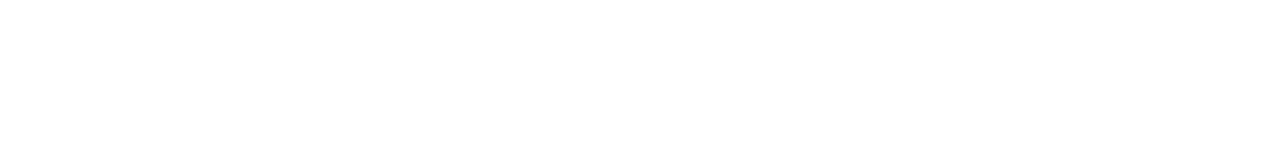
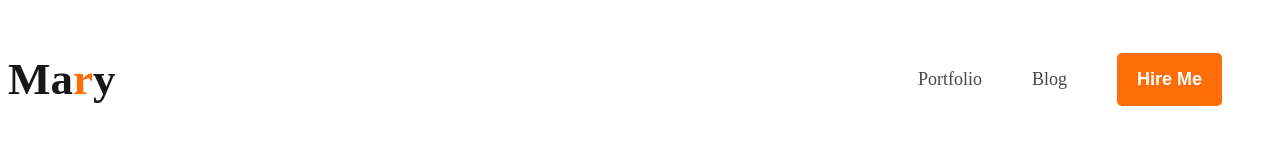
Before and after one commit to emon22830/Web-Developer-Portfolio, a plain HTML site: page index.html in a window 1280 px wide. Drawn offline with Linux system fonts and the light colour scheme.

Commit message:
created navbar

```diff
--- a/index.html
+++ b/index.html
@@ -4,10 +4,23 @@
     <meta charset="UTF-8">
     <meta name="viewport" content="width=device-width, initial-scale=1.0">
     <title>Web Developer Portfolio</title>
+
+    <link rel="preconnect" href="https://fonts.googleapis.com">
+<link rel="preconnect" href="https://fonts.gstatic.com" crossorigin>
+<link href="https://fonts.googleapis.com/css2?family=Open+Sans:ital,wght@0,300..800;1,300..800&display=swap" rel="stylesheet">
+
+    <link rel="stylesheet" href="styles/portfolio.css">
 </head>
 <body>
     <header>
-
+<nav>
+    <h3 class="nav-title">Ma<span class="text-primary">r</span>y</h3>
+    <ul>
+        <li><a href="">Portfolio</a></li>
+        <li> <a href="">Blog</a></li>
+        <li><button class="btn-primary">Hire Me</button></li>
+    </ul>
+</nav>
     </header>
     <main>
 
--- /dev/null
+++ b/styles/portfolio.css
@@ -0,0 +1,45 @@
+/* common shared styles */
+body{
+    font-family: 'open sans, sans-serif';
+}
+
+.text-primary{
+    color: #fd6e0a;
+}
+
+.btn-primary{
+background-color: #fd6e0a;
+border-radius: 5px;
+border: 0;
+font-size: 18px;
+font-weight: 700;
+color: white;
+padding: 16px 20px;
+}
+
+/* nav related styles */
+nav {
+    display: flex;
+    justify-content: space-between;
+    align-items: center;
+}
+
+.nav-title{
+    color: #181818;
+    font-size: 45px;
+    font-weight: 800;
+}
+
+nav > ul{
+    display: flex;
+    align-items: center;
+}
+nav li {
+    list-style: none;
+    margin-right: 50px;
+}
+nav a {
+    text-decoration: none;
+    color: #474747;
+    font-size: 18px;
+}
```
